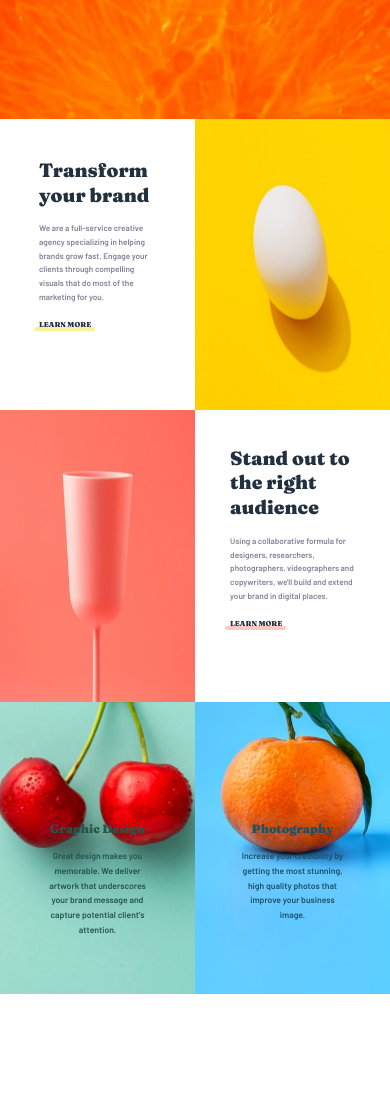
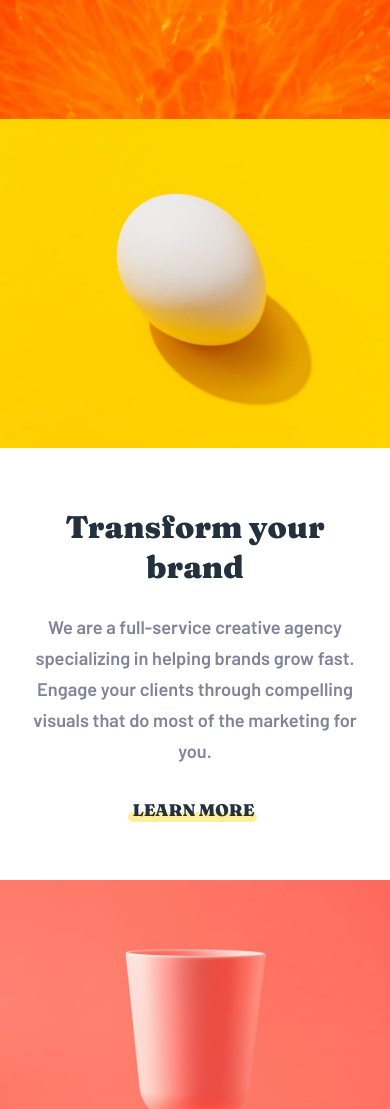
Before and after one commit to abdul-razaq/sunnyside-agency-landing-page, a plain HTML site: page index.html in a window 390 px wide. Shown: the part 641-1750 px from the top of the page. Before the commit the page ends 1635 px from the top, so only its background shows below. Drawn offline with Linux system fonts and the light colour scheme.

Commit message:
wrote media queries for the about section

```diff
--- a/index.html
+++ b/index.html
@@ -105,7 +105,7 @@
 						Stand out to the right audience
 					</h2>
 					<p class="standout__description u-mb-sm">
-						Using a collaborative formula for designers, researchers,
+						Using a collaborative formula of designers, researchers,
 						photographers, videographers and copywriters, we'll build and extend
 						your brand in digital places.
 					</p>
--- a/sass/pages/_homepage.scss
+++ b/sass/pages/_homepage.scss
@@ -15,14 +15,13 @@
 			@include about-description;
 		}
 
+		.image-container {
+			height: 100%;
+		}
 		&__image {
 			height: 100%;
 			width: 100%;
 		}
-	}
-
-	.image-container {
-		height: 100%;
 	}
 
 	.standout {
@@ -33,6 +32,10 @@
 
 		&__description {
 			@include about-description;
+		}
+
+		.image-container {
+			height: 100%;
 		}
 
 		&__image {
@@ -55,3 +58,42 @@
 		);
 	}
 }
+
+@media screen and (max-width: 434px) {
+	.about {
+		grid-template-columns: 1fr;
+		grid-auto-rows: max-content;
+
+		.transform {
+			grid-row: 2 / 3;
+
+			&__image {
+				grid-row: 1 / 2;
+			}
+		}
+	}
+}
+
+@media screen and (max-width: 434px) {
+	.about {
+		.transform {
+			@include transform-standout-mobile;
+		}
+
+		.standout {
+			@include transform-standout-mobile;
+		}
+
+		.graphic-design {
+			@include about-bgImage-mobile(
+				"../images/mobile/image-graphic-design.jpg"
+			);
+		}
+
+		.photography {
+			@include about-bgImage-mobile(
+				"../images/mobile/image-photography.jpg",
+			);
+		}
+	}
+}
```
Also changed, not shown: css/main.min.css.
